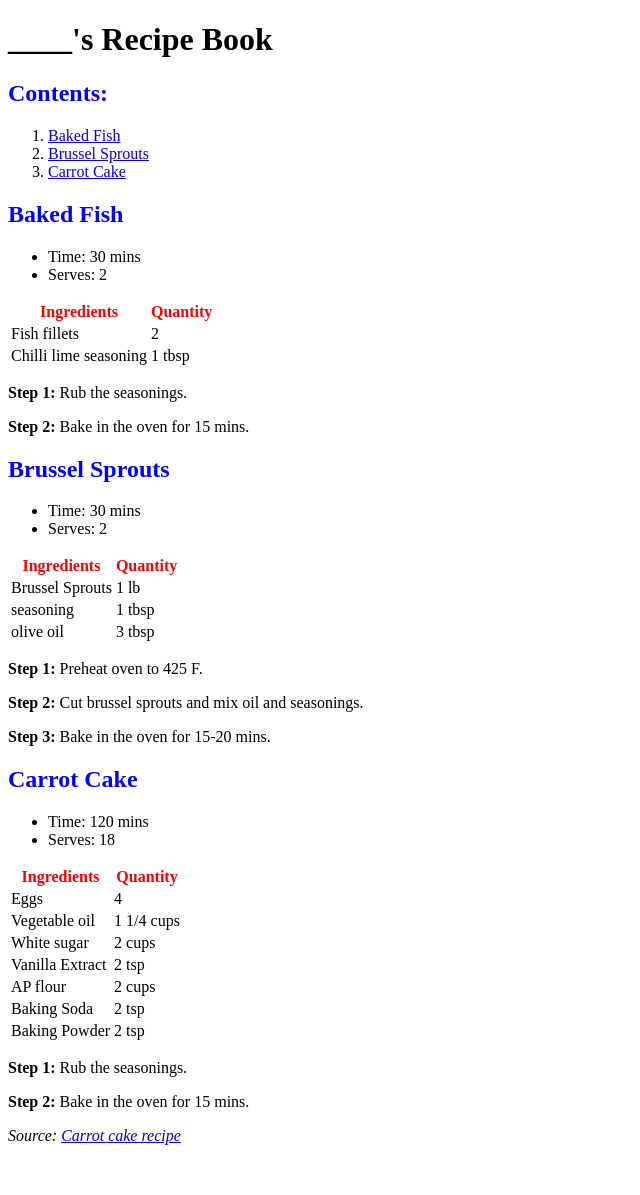
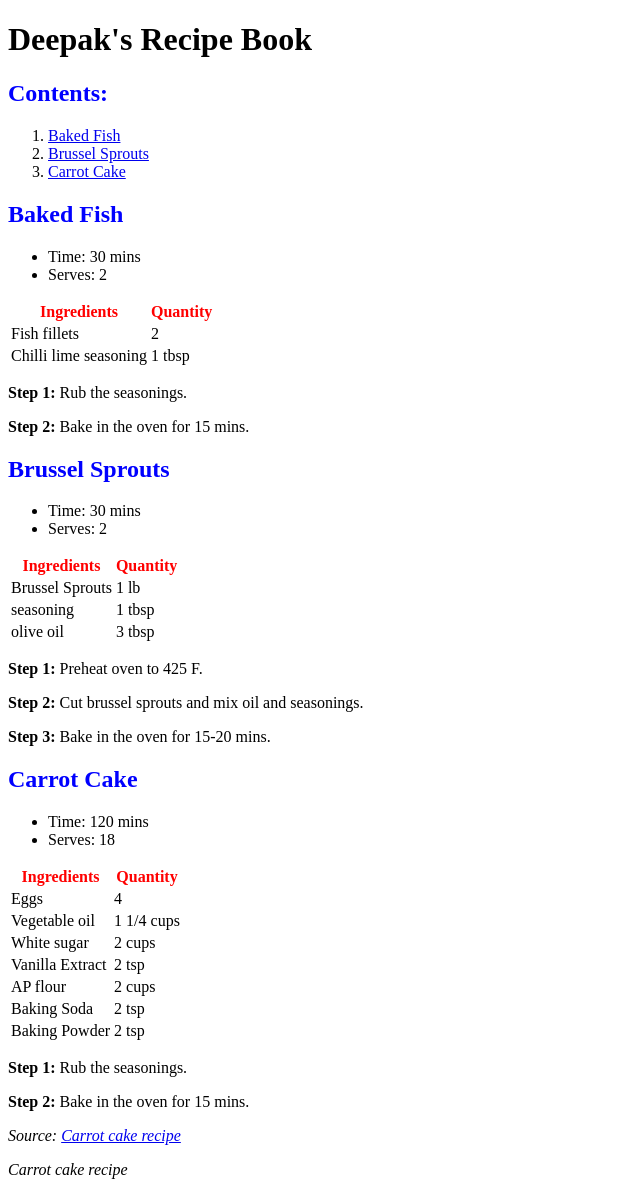
Before and after one commit to deepaktester365/MealPlanner, a plain HTML site: page index.html in a window 1280 px wide. Shown: the whole page, without its empty margins (0-640 px from the left). Before the commit the page ends 1161 px from the top, so only its background shows below. Drawn offline with Linux system fonts and the light colour scheme.

Commit message:
Update index.html

```diff
--- a/index.html
+++ b/index.html
@@ -14,7 +14,7 @@
     </head>
     <body>
 
-        <h1>____'s Recipe Book</h1>
+        <h1>Deepak's Recipe Book</h1>
 
         <h2>Contents:</h2>
 
@@ -138,11 +138,10 @@
             </tbody>
         </table>
 
-        <p><strong>Step 1:</strong> Rub the seasonings.
-</p>
-        <p><strong>Step 2:</strong> Bake in the oven for 15 mins.
-</p>
+        <p><strong>Step 1:</strong> Rub the seasonings.</p>
+        <p><strong>Step 2:</strong> Bake in the oven for 15 mins.</p>
     <p><em>Source: <a href="https://www.allrecipes.com/recipe/7402/carrot-cake-iii/">Carrot cake recipe</a></em></p>
+    <p><em>Carrot cake recipe</em></p>
 
     </body>
 </html>
```
